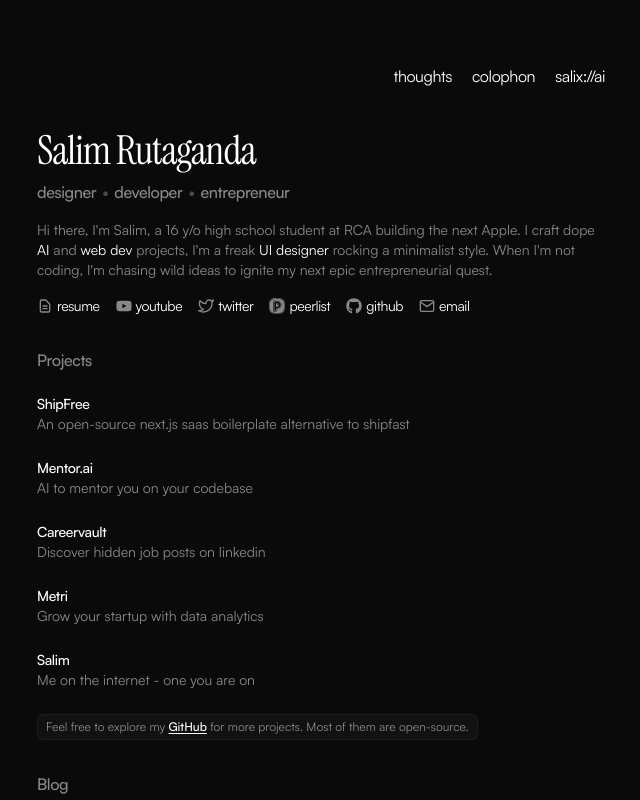
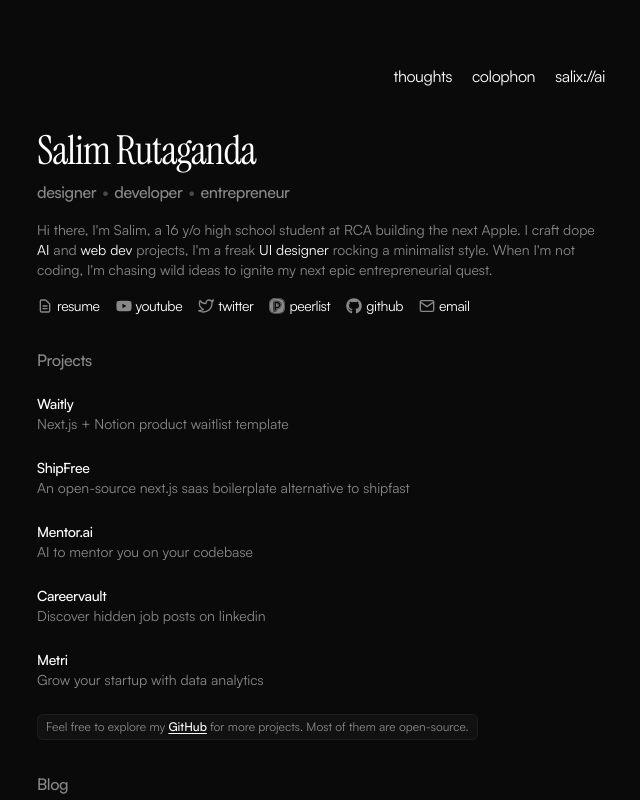
Before and after one commit to yacineamanoune/yacine_portfolio, a Next.js app: page / in a window 1280 px wide. Shown: the top 800 px of the page, without its empty margins (319-959 px from the left). Built offline with nearby package versions, Linux system fonts and the light colour scheme.

Commit message:
feat: add new project!

```diff
--- a/src/app/page.tsx
+++ b/src/app/page.tsx
@@ -11,33 +11,33 @@ import Image from 'next/image'
 const projects = [
   {
     id: 1,
+    title: 'Waitly',
+    description: 'Next.js + Notion product waitlist template',
+    link: 'https://waitly.idee8.agency'
+  },
+  {
+    id: 2,
     title: 'ShipFree',
     description: 'An open-source next.js saas boilerplate alternative to shipfast',
     link: 'https://shipfree.idee8.agency'
   },
   {
-    id: 2,
+    id: 3,
     title: 'Mentor.ai',
     description: 'AI to mentor you on your codebase',
     link: 'https://github.com/idee8/mentor.ai'
   },
   {
-    id: 3,
+    id: 4,
     title: 'Careervault',
     description: 'Discover hidden job posts on linkedin',
     link: 'https://careervault.work'
   },
   {
-    id: 4,
+    id: 5,
     title: 'Metri',
     description: 'Grow your startup with data analytics',
     link: 'https://metri.salim.engineer'
-  },
-  {
-    id: 5,
-    title: 'Salim',
-    description: 'Me on the internet - one you are on',
-    link: 'https://salim.engineer'
   }
 ]
 
```
